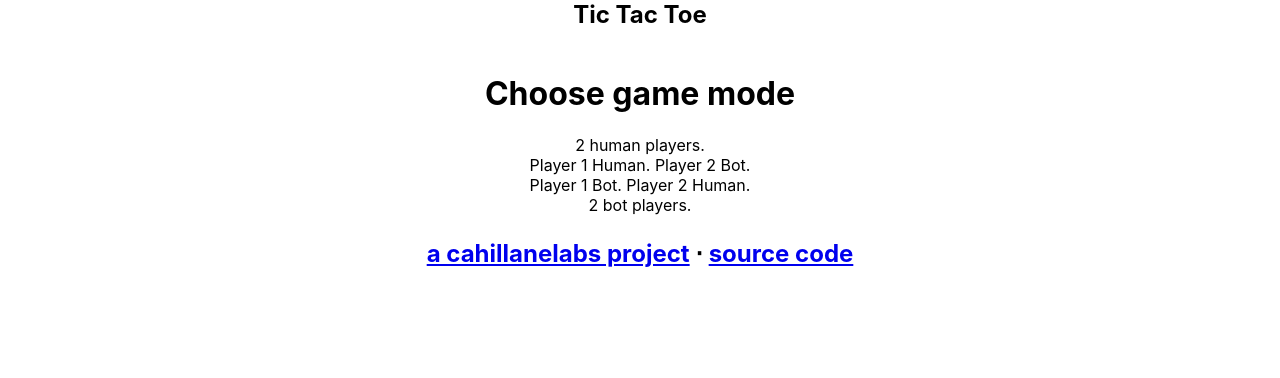
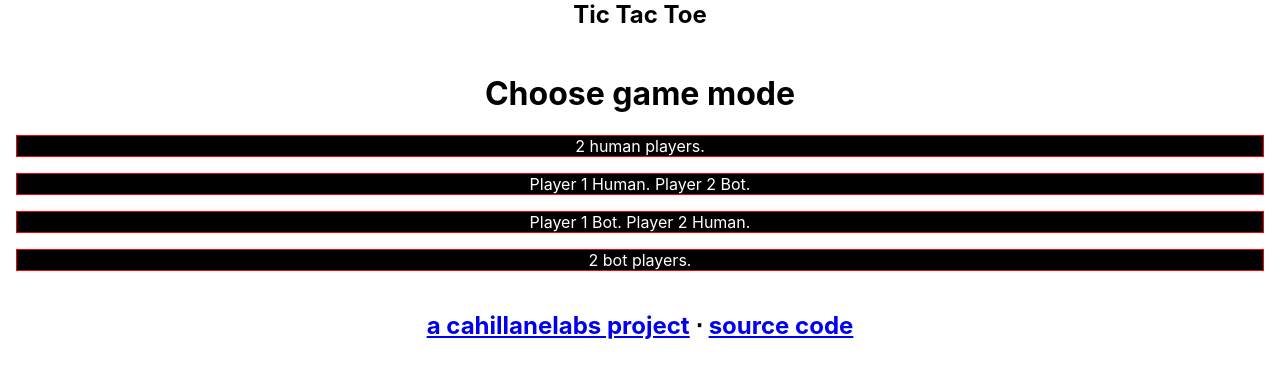
Before and after one commit to LinuxFan2718/tictactoe, a React (Create React App) app: page / in a window 1280 px wide. Shown: the top 378 px of the page. Built offline with nearby package versions, Linux system fonts and the light colour scheme; the HTML template or start-up script is replaced by a standard one.

Commit message:
can select game mode but does nothing NOTHING

```diff
--- a/src/App.css
+++ b/src/App.css
@@ -29,6 +29,7 @@
   text-align: center;
   padding-bottom: 1em;
 }
+
 button {
   background-color: orange;
   min-height: 9em;
@@ -50,7 +51,6 @@ button {
   border: 1px solid black;
 }
 
-
 .Cell {
   font-size: 7em;
   font-weight: bold;
@@ -60,3 +60,15 @@ button {
   padding-top: 1em;
   text-align: center;
 }
+
+.GameModeSelector {
+  margin: 1em;
+  border: 1px solid red;
+  background-color: black;
+  color: white;
+}
+
+.GameModeSelector:hover {
+  background-color: lightcoral;
+  color: black;
+}
--- a/src/StartScreen.js
+++ b/src/StartScreen.js
@@ -8,13 +8,13 @@ function StartScreen({setGameMode}) {
       <div className="GameModeSelector" onClick={() => handleSelection('2humans')}>
         2 human players.
       </div>
-      <div className="GameModeSelector">
+      <div className="GameModeSelector" onClick={() => handleSelection('player1human')}>
         Player 1 Human. Player 2 Bot.
       </div>
-      <div className="GameModeSelector">
+      <div className="GameModeSelector" onClick={() => handleSelection('player2human')}>
         Player 1 Bot. Player 2 Human.
       </div>
-      <div className="GameModeSelector">
+      <div className="GameModeSelector" onClick={() => handleSelection('2bots')}>
         2 bot players.
       </div>
     </div>
```
